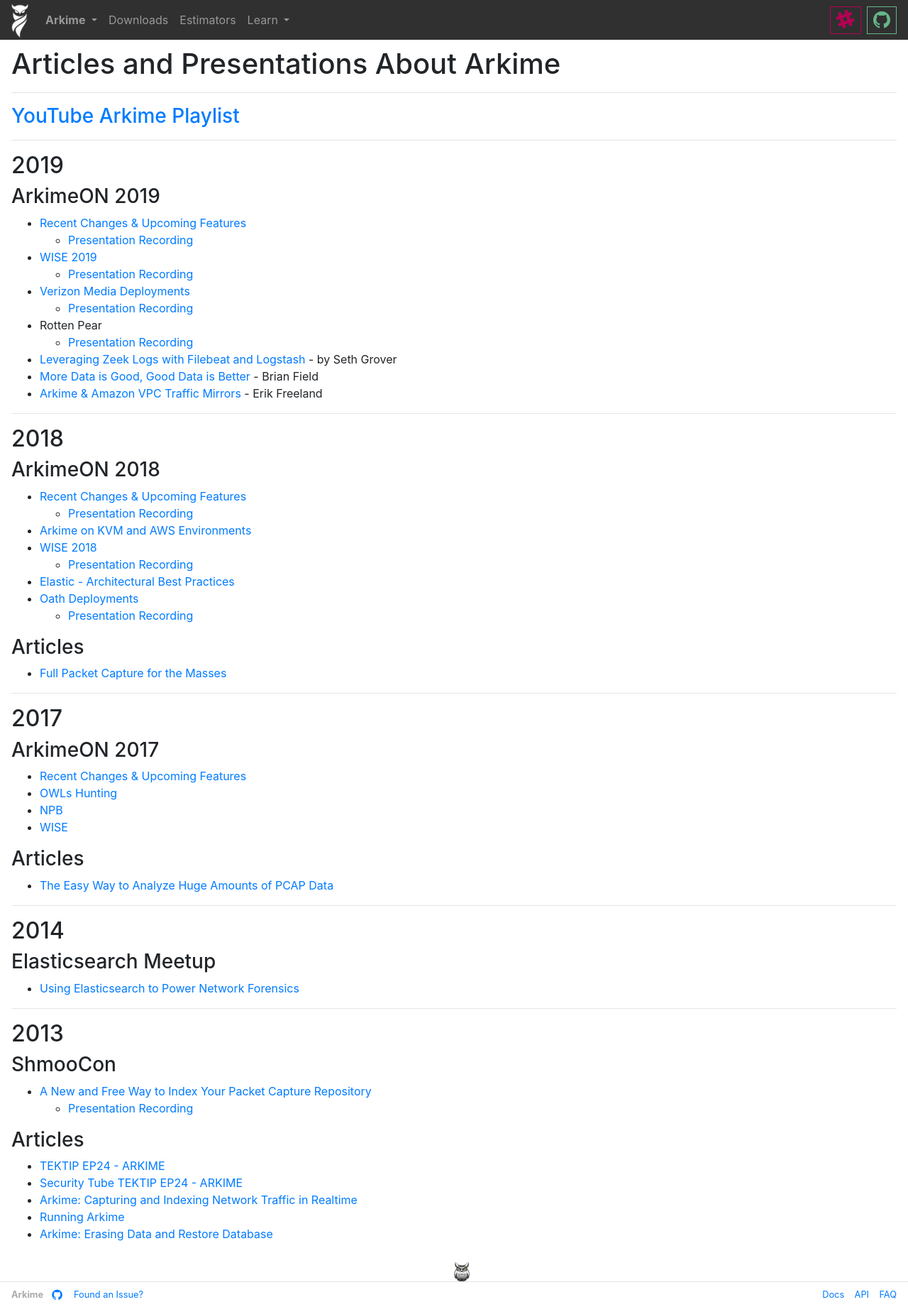
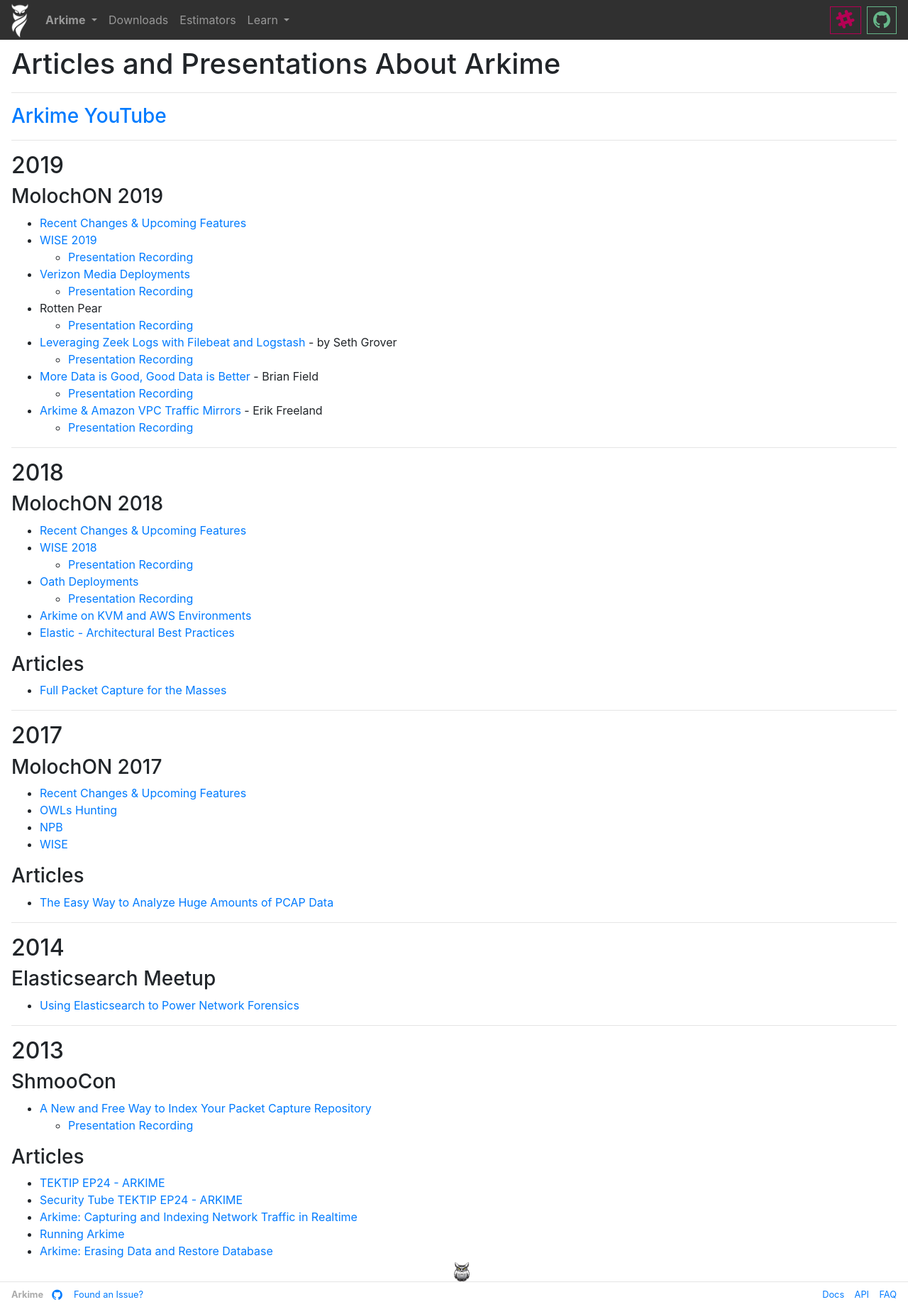
Before and after one commit to arkime/arkimeweb, a Jekyll site: the page built from _wiki/articles.md, in a window 1280 px wide. Shown: the whole page at 71% size. Built offline with Jekyll 4.4.1, drawn with Linux system fonts in a browser that asks for light colours.

Commit message:
add arkime sound and youtube links

```diff
--- a/_wiki/articles.md
+++ b/_wiki/articles.md
@@ -10,40 +10,41 @@
 
 ---
 
-### [YouTube Arkime Playlist](https://www.youtube.com/playlist?list=PLXXo-3b5ZQ1jk2wk9IyoxoGygZq5cT6Hq)
+### [Arkime YouTube](https://www.youtube.com/channel/UCCtFDN7jSW_Np6i0Z_B6t8Q/videos)
 
 ---
 
 ## 2019
 
-### ArkimeON 2019
+### MolochON 2019
 
 * [Recent Changes & Upcoming Features](/assets/ArkimeON2019RecentChanges.pdf)
-  * [Presentation Recording](https://www.youtube.com/watch?v=Ae8g8swkG1I)
 * [WISE 2019](/assets/ArkimeON2019WISE.pdf)
-  * [Presentation Recording](https://www.youtube.com/watch?v=UOD9YLjXtLA)
+  * [Presentation Recording](https://youtu.be/gUsQXXyMZPA)
 * [Verizon Media Deployments](/assets/ArkimeON2019VMDeployment.pdf)
-  * [Presentation Recording](https://www.youtube.com/watch?v=1CvLf8rA7YQ)
+  * [Presentation Recording](https://youtu.be/0P11azuaCXA)
 * Rotten Pear
   * [Presentation Recording](https://www.youtube.com/watch?v=7R7gVKIkK4k)
 * [Leveraging Zeek Logs with Filebeat and Logstash](/assets/ArkimeON2019ZeekLogstashMalcolm.pdf) - by Seth Grover
+  * [Presentation Recording](https://youtu.be/wcEuYKvFMdE)
 * [More Data is Good, Good Data is Better](/assets/ArkimeON2019GoodDataBetter.pdf) - Brian Field
+  * [Presentation Recording](https://youtu.be/EQ2lOpZ9DRA)
 * [Arkime & Amazon VPC Traffic Mirrors](/assets/ArkimeON2019NubevaAWSMirroring.pdf) - Erik Freeland
+  * [Presentation Recording](https://youtu.be/pm9OB2epec0)
 
 ---
 
 ## 2018
 
-### ArkimeON 2018
+### MolochON 2018
 
 * [Recent Changes & Upcoming Features](/assets/ArkimeON2018RecentChanges.pdf)
-  * [Presentation Recording](https://www.youtube.com/watch?v=iEdJ35h9JJg)
+* [WISE 2018](/assets/ArkimeON2018WISE.pdf)
+  * [Presentation Recording](hhttps://youtu.be/d2CYlOISOmI)
+* [Oath Deployments](/assets/ArkimeON2018OathDeployment.pdf)
+  * [Presentation Recording](https://youtu.be/-wH_OWR2g9I)
 * [Arkime on KVM and AWS Environments](/assets/ArkimeOn2018VirtualizedAndAWS.pdf)
-* [WISE 2018](/assets/ArkimeON2018WISE.pdf)
-  * [Presentation Recording](https://www.youtube.com/watch?v=IqNssmG-OPk)
 * [Elastic - Architectural Best Practices](/assets/ArkimeON2018Elastic.pptx)
-* [Oath Deployments](/assets/ArkimeON2018OathDeployment.pdf)
-  * [Presentation Recording](https://www.youtube.com/watch?v=lGzjMAcoAXs)
 
 ### Articles
 
@@ -53,7 +54,7 @@
 
 ## 2017
 
-### ArkimeON 2017
+### MolochON 2017
 
 * [Recent Changes & Upcoming Features](/assets/ArkimeON2017RecentChanges.pptx)
 * [OWLs Hunting](/assets/ArkimeON2017OWLsHunting.pptx)
--- a/arkimeetus.html
+++ b/arkimeetus.html
@@ -128,6 +128,11 @@
             </p>
           </div>
         </div>
+        <div class="mx-auto audio-container">
+          <audio controls>
+            <source src="assets/arkime.mp3" type="audio/mpeg" />
+          </audio>
+        </div>
       </div>
 
       <div class="text-center black-arkime">
--- a/index.css
+++ b/index.css
@@ -164,6 +164,10 @@
 
 .arkimeetus-footer {
   margin-top: 200px;
+}
+
+.audio-container {
+  width: 300px;
 }
 
 
--- a/index.js
+++ b/index.js
@@ -14,3 +14,8 @@
   document.execCommand('copy', false);
   input.remove();
 }
+
+function play() {
+  const audio = document.getElementById('audio');
+  audio.play();
+}
```
Also changed, not shown: _wiki/architecture.md (+1 -1 lines), faq.html (+20 -0 lines), index.html (+7 -2 lines), 1 other file.
